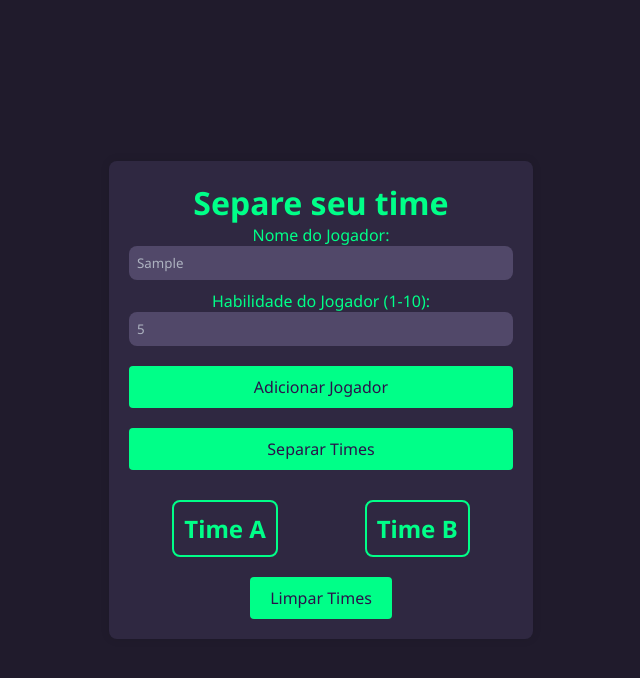
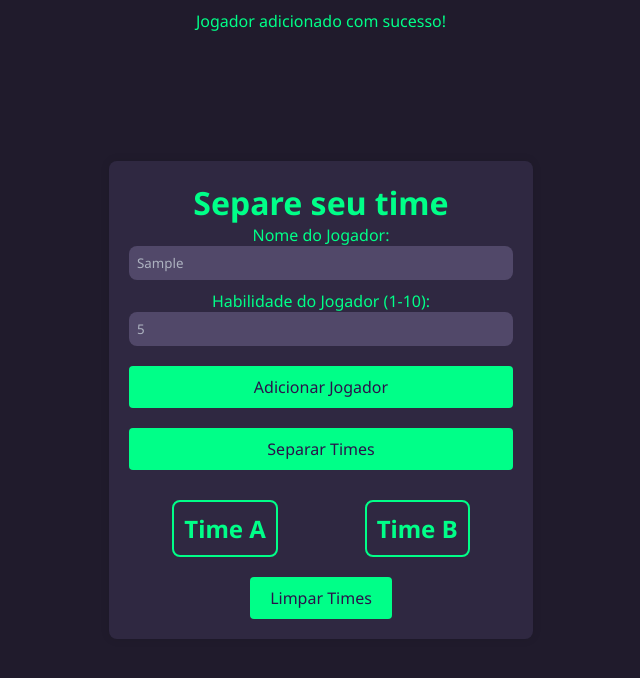
Before and after one commit to ghianluca/Futbolix, a plain HTML site: page Separe seu time/separe-seu-time.html in a window 1280 px wide. Both pictures are taken after typing "Sample", "5" into the empty fields and a click on the button "Adicionar Jogador". Shown: the whole page, without its empty margins (319-959 px from the left). Drawn offline with Linux system fonts and the light colour scheme.

Commit message:
criação de notificações personalizadas

```diff
--- a/Separe seu time/separe-seu-time.css
+++ b/Separe seu time/separe-seu-time.css
@@ -99,6 +99,27 @@ button:hover {
   font-weight: 100;
 }
 
+.notification {
+  float: left;
+  position: absolute;
+  text-align: center;
+  top: 0;
+  width: 98%;
+  height: 30px;
+  color: #210e3a;
+  padding: 10px;
+  border-radius: 8px;
+  margin-bottom: 10px;
+}
+
+.notification.success {
+  color: #00ff88;
+}
+
+.notification.error {
+  color: #cb5b5b;
+}
+
 @media only screen and (max-width: 600px) {
   .container {
     height: auto;
--- a/Separe seu time/separe-seu-time.html
+++ b/Separe seu time/separe-seu-time.html
@@ -7,6 +7,7 @@
   <title>Separador de Times</title>
 </head>
 <body>
+  <div class="notification"></div>
   <div class="container">
     <h1>Separe seu time</h1>
     <div id="players-container">
--- a/Separe seu time/separe-seu-time.js
+++ b/Separe seu time/separe-seu-time.js
@@ -8,13 +8,16 @@ function addPlayer() {
     players.push({ name: playerName, skill: parseInt(playerSkill, 10) });
     updatePlayersList();
     showClearButton();
+    notification('Jogador adicionado com sucesso!', 'success');
   } else {
-    alert('Por favor, insira um nome válido e uma habilidade entre 1 e 10.');
+    notification('Por favor, incira um nome válido e/ou una habilidade entre 0 e 10', 'error');
   }
 }
 
 function updatePlayersList() {
   const playersList = document.getElementById('playersList');
+
+  if(playersList){
     playersList.innerHTML = '';
 
     players.forEach(player => {
@@ -23,10 +26,12 @@ function updatePlayersList() {
       playersList.appendChild(playerItem);
     });
   }
+}
 
 function generateTeams() {
   if (players.length < 2) {
-    alert('Adicione pelo menos dois jogadores para separar os times.');
+
+    notification('Adicione pelo menos dois jogadores para separar os times.', 'error');
     return;
   }
 
@@ -82,4 +87,14 @@ function showClearButton() {
   }
 }
 
-window.onload = updatePlayersList;
+function notification (message, style) {
+  const element = document.getElementsByClassName('notification')[0];
+  element.style.display = 'block';
+  element.textContent = message;
+  element.classList.remove('success', 'error');
+  element.classList.add(style);
+  setTimeout(() => {
+    element.style.display = 'none';
+  }, 3000);
+
+}
```
Lines whose indentation alone changed are shown as unchanged.
